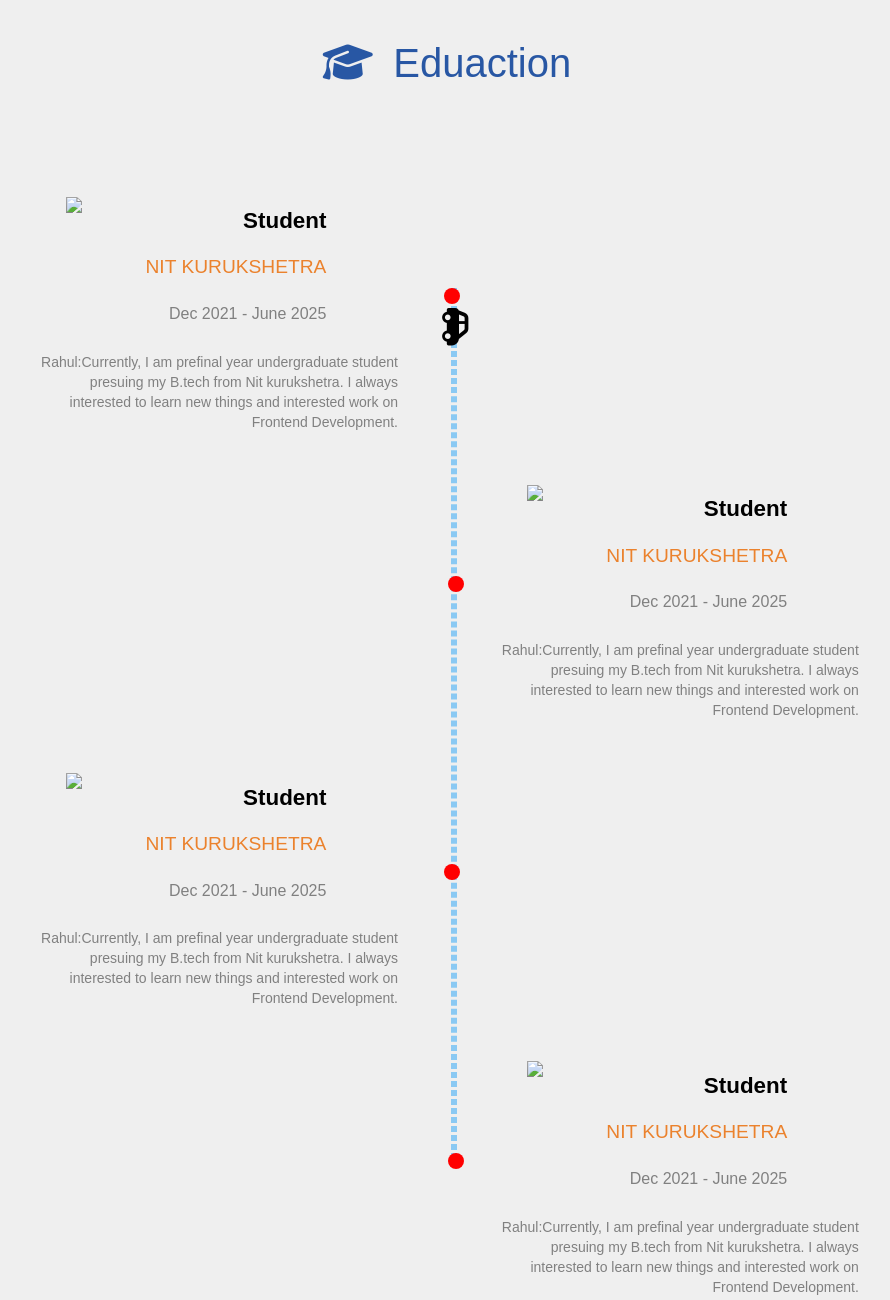
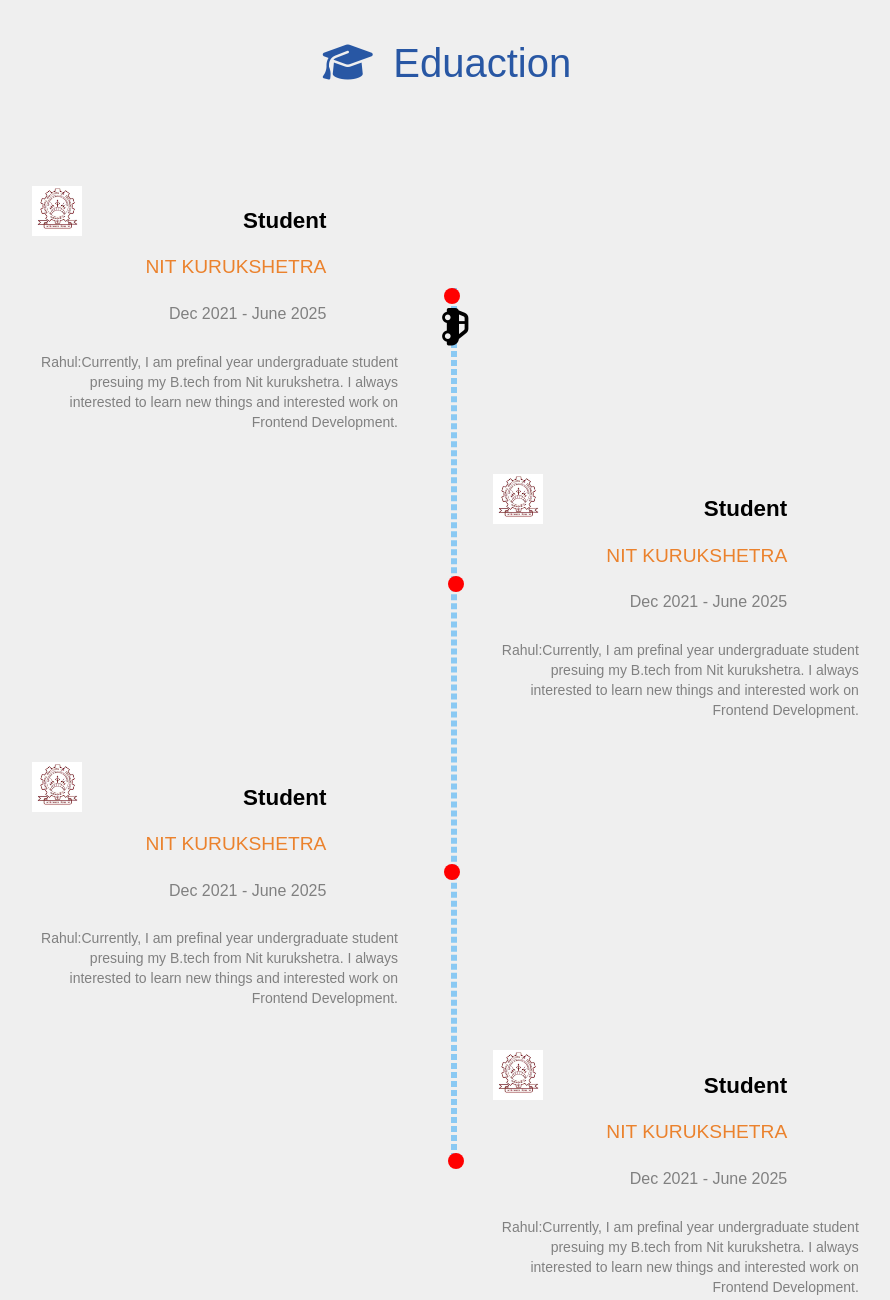
Before and after one commit to Rahulrao0375/My_portfolio, a plain HTML site: page index.html in a window 1280 px wide. Shown: the part 2445-3745 px from the top of the page, without its empty margins (189-1079 px from the left). Drawn offline with Linux system fonts and the light colour scheme.

Commit message:
Update index.html

```diff
--- a/index.html
+++ b/index.html
@@ -291,7 +291,7 @@
               <div class="timeline-box left">
                  <div class="timeline-container">
                   <div class="timeline-logo">
-                    <img src="download.jpeg">
+                    <img src="./Resume Images/download.jpeg">
                  </div>
                   <h3 class="experience-designation m-blue">Student</h3>
                <h4 class="experience-company-name ">NIT KURUKSHETRA</h4>
@@ -306,7 +306,7 @@
               <div class="timeline-box right">
                  <div class="timeline-container">
                   <div class="timeline-logo">
-                    <img src="download.jpeg">
+                    <img src="./Resume Images/download.jpeg">
                  </div>
                   <h3 class="experience-designation m-blue">Student</h3>
                <h4 class="experience-company-name ">NIT KURUKSHETRA</h4>
@@ -322,7 +322,7 @@
               <div class="timeline-box left">
                  <div class="timeline-container">
                   <div class="timeline-logo">
-                    <img src="download.jpeg">
+                    <img src="./Resume Images/download.jpeg">
                  </div>
                   <h3 class="experience-designation m-blue">Student</h3>
                <h4 class="experience-company-name ">NIT KURUKSHETRA</h4>
@@ -338,7 +338,7 @@
               <div class="timeline-box right">
                  <div class="timeline-container">
                   <div class="timeline-logo">
-                    <img src="download.jpeg">
+                    <img src="./Resume Images/download.jpeg">
                  </div>
                   <h3 class="experience-designation m-blue">Student</h3>
                <h4 class="experience-company-name ">NIT KURUKSHETRA</h4>
```
